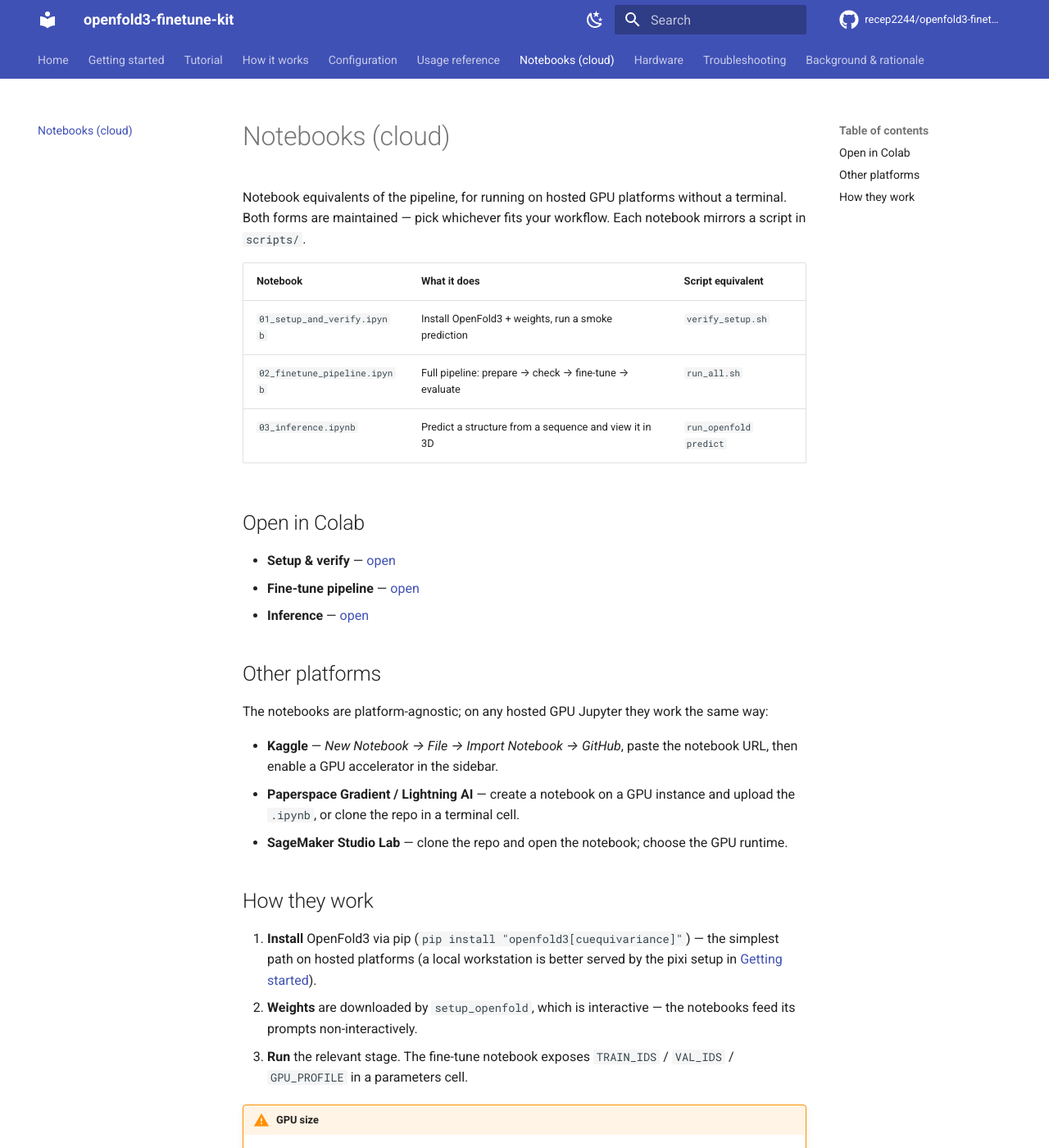
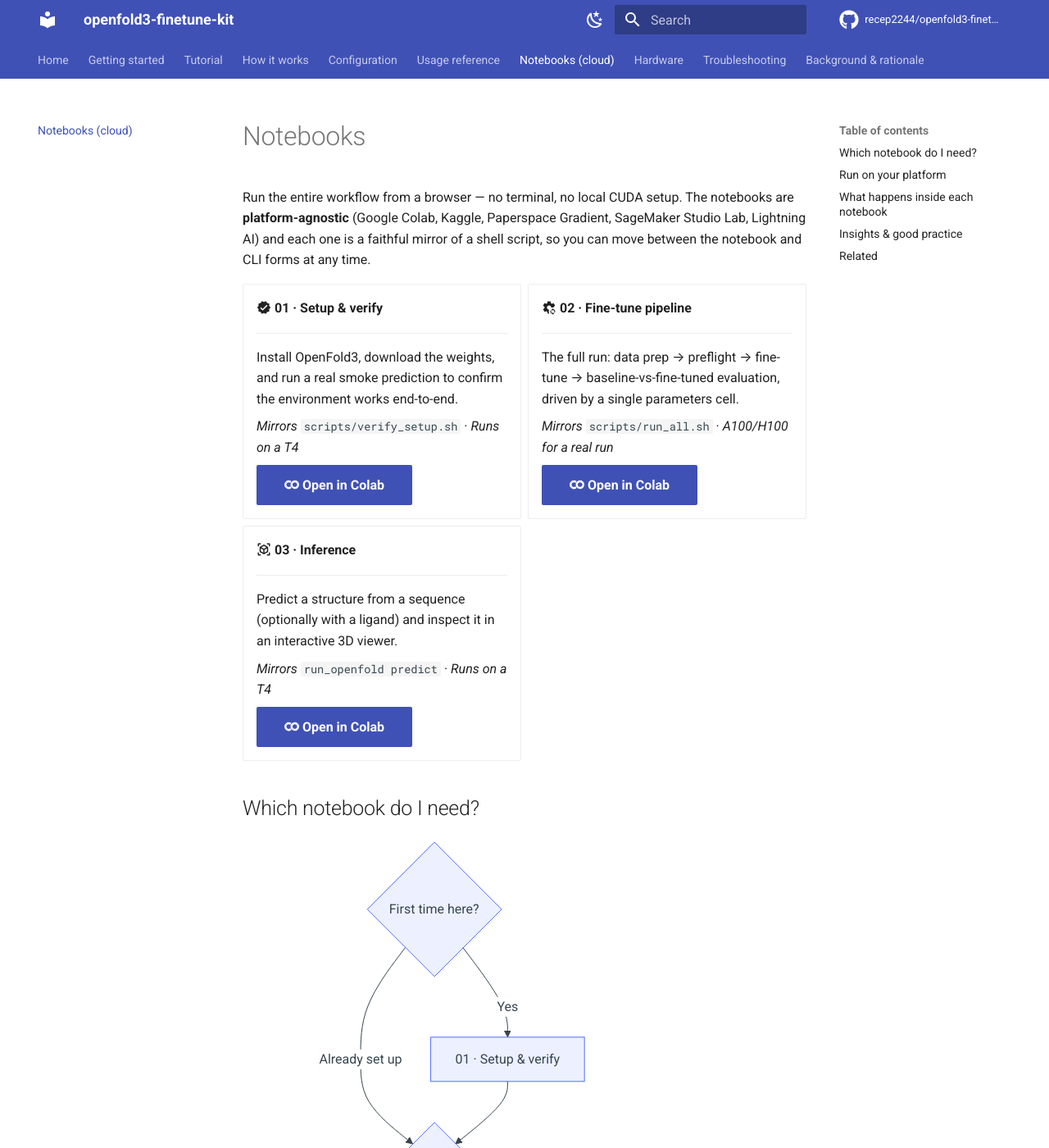
Before and after one commit to recep2244/openfold3-finetune-kit, an MkDocs documentation site: the page built from docs/notebooks.md, in a window 1280 px wide and 1400 px high. Shown: the whole window at 82% size. Built offline with MkDocs 1.6.1 and Material for MkDocs 9.7.7, drawn with Linux system fonts in a browser that asks for light colours; comment, search, counter and statistics services are not loaded; some of the changed text lies outside the part shown.

Commit message:
docs: redesign the notebooks page with richer Material components
Grid cards with launch buttons, a 'which notebook' decision diagram, per-platform setup tabs, runtime/GPU guidance tables, and insight callouts. Enable md_in_html, tabbed, emoji icons, and content.tabs.link.

````diff
--- a/docs/notebooks.md
+++ b/docs/notebooks.md
@@ -1,41 +1,138 @@
-# Notebooks (cloud)
+# Notebooks
 
-Notebook equivalents of the pipeline, for running on hosted GPU platforms without a terminal.
-Both forms are maintained — pick whichever fits your workflow. Each notebook mirrors a script
-in `scripts/`.
+Run the entire workflow from a browser — no terminal, no local CUDA setup. The notebooks are
+**platform-agnostic** (Google Colab, Kaggle, Paperspace Gradient, SageMaker Studio Lab,
+Lightning AI) and each one is a faithful mirror of a shell script, so you can move between the
+notebook and CLI forms at any time.
 
-| Notebook | What it does | Script equivalent |
-|---|---|---|
-| `01_setup_and_verify.ipynb` | Install OpenFold3 + weights, run a smoke prediction | `verify_setup.sh` |
-| `02_finetune_pipeline.ipynb` | Full pipeline: prepare → check → fine-tune → evaluate | `run_all.sh` |
-| `03_inference.ipynb` | Predict a structure from a sequence and view it in 3D | `run_openfold predict` |
+<div class="grid cards" markdown>
 
-## Open in Colab
+-   :material-check-decagram: __01 · Setup & verify__
 
-- **Setup & verify** — [open](https://colab.research.google.com/github/recep2244/openfold3-finetune-kit/blob/main/notebooks/01_setup_and_verify.ipynb)
-- **Fine-tune pipeline** — [open](https://colab.research.google.com/github/recep2244/openfold3-finetune-kit/blob/main/notebooks/02_finetune_pipeline.ipynb)
-- **Inference** — [open](https://colab.research.google.com/github/recep2244/openfold3-finetune-kit/blob/main/notebooks/03_inference.ipynb)
+    ---
 
-## Other platforms
+    Install OpenFold3, download the weights, and run a real smoke prediction to confirm the
+    environment works end-to-end.
 
-The notebooks are platform-agnostic; on any hosted GPU Jupyter they work the same way:
+    *Mirrors* `scripts/verify_setup.sh` · *Runs on a T4*
 
-- **Kaggle** — *New Notebook → File → Import Notebook → GitHub*, paste the notebook URL, then enable a GPU accelerator in the sidebar.
-- **Paperspace Gradient / Lightning AI** — create a notebook on a GPU instance and upload the `.ipynb`, or clone the repo in a terminal cell.
-- **SageMaker Studio Lab** — clone the repo and open the notebook; choose the GPU runtime.
+    [:simple-googlecolab: Open in Colab](https://colab.research.google.com/github/recep2244/openfold3-finetune-kit/blob/main/notebooks/01_setup_and_verify.ipynb){ .md-button .md-button--primary }
 
-## How they work
+-   :material-cog-sync: __02 · Fine-tune pipeline__
 
-1. **Install** OpenFold3 via pip (`pip install "openfold3[cuequivariance]"`) — the simplest path on hosted platforms (a local workstation is better served by the pixi setup in [Getting started](getting-started.md)).
-2. **Weights** are downloaded by `setup_openfold`, which is interactive — the notebooks feed its prompts non-interactively.
-3. **Run** the relevant stage. The fine-tune notebook exposes `TRAIN_IDS` / `VAL_IDS` / `GPU_PROFILE` in a parameters cell.
+    ---
 
-!!! warning "GPU size"
-    A free **T4 (16 GB)** runs the **smoke profile only** (`GPU_PROFILE="small"`). A real
-    fine-tune needs an **A100/H100**. Inference (notebook 03) is light and runs on a T4.
+    The full run: data prep → preflight → fine-tune → baseline-vs-fine-tuned evaluation, driven
+    by a single parameters cell.
 
-!!! tip "Persist your results"
-    Hosted disks are ephemeral. The fine-tune notebook saves to Google Drive on Colab; on other
-    platforms, download `eval/out/results.csv` and the checkpoint before the session ends.
+    *Mirrors* `scripts/run_all.sh` · *A100/H100 for a real run*
 
-See [Getting started](getting-started.md) and the [Tutorial](tutorial.md) for the underlying steps.
+    [:simple-googlecolab: Open in Colab](https://colab.research.google.com/github/recep2244/openfold3-finetune-kit/blob/main/notebooks/02_finetune_pipeline.ipynb){ .md-button .md-button--primary }
+
+-   :material-cube-scan: __03 · Inference__
+
+    ---
+
+    Predict a structure from a sequence (optionally with a ligand) and inspect it in an
+    interactive 3D viewer.
+
+    *Mirrors* `run_openfold predict` · *Runs on a T4*
+
+    [:simple-googlecolab: Open in Colab](https://colab.research.google.com/github/recep2244/openfold3-finetune-kit/blob/main/notebooks/03_inference.ipynb){ .md-button .md-button--primary }
+
+</div>
+
+## Which notebook do I need?
+
+```mermaid
+flowchart TD
+    A{First time here?} -->|Yes| B[01 · Setup & verify]
+    A -->|Already set up| C{Goal?}
+    C -->|Improve accuracy<br/>on my target| D[02 · Fine-tune pipeline]
+    C -->|Just predict<br/>a structure| E[03 · Inference]
+    B --> C
+```
+
+| Notebook | Outcome | CLI equivalent | Minimum GPU | Typical runtime |
+|---|---|---|---|---|
+| **01 · Setup & verify** | A confirmed install + one predicted structure | `verify_setup.sh` | T4 (16 GB) | ~5–10 min (incl. install) |
+| **02 · Fine-tune pipeline** | Fine-tuned checkpoint + score table | `run_all.sh` | T4 = smoke only; A100 = real | smoke ~min; real run hours |
+| **03 · Inference** | Predicted `.cif` + 3D view | `run_openfold predict` | T4 (16 GB) | ~1–3 min per structure |
+
+## Run on your platform
+
+=== ":simple-googlecolab: Colab"
+
+    1. Click an **Open in Colab** button above.
+    2. `Runtime → Change runtime type → GPU` (T4 is free; A100 needs Colab Pro+).
+    3. `Runtime → Run all`.
+
+    Notebook 02 mounts Google Drive to persist the checkpoint and `results.csv`.
+
+=== ":simple-kaggle: Kaggle"
+
+    1. *New Notebook → File → Import Notebook → GitHub* and paste the notebook URL.
+    2. In the sidebar, set **Accelerator → GPU** and **Internet → On** (required for the MSA fetch).
+    3. Run all cells.
+
+=== ":material-cloud: Paperspace / Lightning"
+
+    1. Start a notebook on a **GPU instance**.
+    2. In a cell: `!git clone https://github.com/recep2244/openfold3-finetune-kit.git` (or upload the `.ipynb`).
+    3. Open the notebook and run all cells.
+
+=== ":fontawesome-brands-aws: SageMaker Studio Lab"
+
+    1. Clone the repo from the launcher's Git panel.
+    2. Open the notebook and select a **GPU** runtime.
+    3. Run all cells.
+
+!!! warning "GPU size determines what you can do"
+    A free **T4 (16 GB)** runs **inference** and the **smoke** fine-tune profile
+    (`GPU_PROFILE="small"`) only. A genuine fine-tune (the published low-N recipe) needs an
+    **A100/H100 (≈80 GB)**. The fine-tune notebook defaults to `small` so it never hard-crashes
+    on a free runtime — switch to `big` only on a large GPU.
+
+## What happens inside each notebook
+
+```mermaid
+flowchart LR
+    I[pip install openfold3] --> W[setup_openfold<br/>download weights]
+    W --> R{Notebook}
+    R -->|01| V[smoke predict + assert .cif]
+    R -->|02| P[run_all.sh<br/>prepare → train → eval]
+    R -->|03| Q[predict + 3D view]
+```
+
+- **Install** uses the pip path (`pip install "openfold3[cuequivariance]"`) — the most reliable
+  route on hosted platforms. For a local workstation, the pixi setup in
+  [Getting started](getting-started.md) is preferable.
+- **Weights** come from `setup_openfold`, which is interactive; the notebooks answer its prompts
+  non-interactively (default cache, default checkpoint, skip integration tests).
+- **Parameters** (notebook 02) — `TRAIN_IDS`, `VAL_IDS`, and `GPU_PROFILE` live in one editable
+  cell; everything downstream reads from it.
+
+## Insights & good practice
+
+!!! tip "Verify, don't trust the exit code"
+    `run_openfold` can exit `0` even when a prediction fails. Every notebook **asserts that a
+    `.cif` was actually written** before continuing — mirroring the check in `verify_setup.sh`.
+    If an assertion fires, read `out/**/logs/predict_err_rank0.log`.
+
+!!! tip "Persist before the session ends"
+    Hosted disks are ephemeral. Notebook 02 copies the checkpoint and `eval/out/results.csv` to
+    Google Drive on Colab; on other platforms, download them from the file browser before the
+    runtime recycles.
+
+!!! note "MSAs need internet, your data may not want the public server"
+    Alignments are fetched from the public ColabFold server (templates are off). For proprietary
+    sequences, don't use the public server — run the local MSA path (`MSA_MODE=snakemake`) on your
+    own infrastructure instead.
+
+!!! info "Reproducibility"
+    Seeds are fixed in the pipeline; the same inputs on the same GPU class reproduce results.
+    Notebooks are committed with cleared outputs, so a fresh run starts from a clean state.
+
+## Related
+
+[Getting started](getting-started.md){ .md-button } [Tutorial](tutorial.md){ .md-button } [Troubleshooting](troubleshooting.md){ .md-button }
--- a/mkdocs.yml
+++ b/mkdocs.yml
@@ -33,7 +33,9 @@ theme:
     - navigation.instant
     - toc.follow
     - content.code.copy
+    - content.tabs.link
     - search.suggest
+    - search.highlight
 
 nav:
   - Home: index.md
@@ -52,6 +54,7 @@ nav:
 markdown_extensions:
   - admonition
   - attr_list
+  - md_in_html
   - tables
   - toc:
       permalink: true
@@ -60,6 +63,12 @@ markdown_extensions:
   - pymdownx.inlinehilite
   - pymdownx.snippets
   - pymdownx.details
+  - pymdownx.keys
+  - pymdownx.tabbed:
+      alternate_style: true
+  - pymdownx.emoji:
+      emoji_index: !!python/name:material.extensions.emoji.twemoji
+      emoji_generator: !!python/name:material.extensions.emoji.to_svg
   - pymdownx.superfences:
       custom_fences:
         - name: mermaid
````
